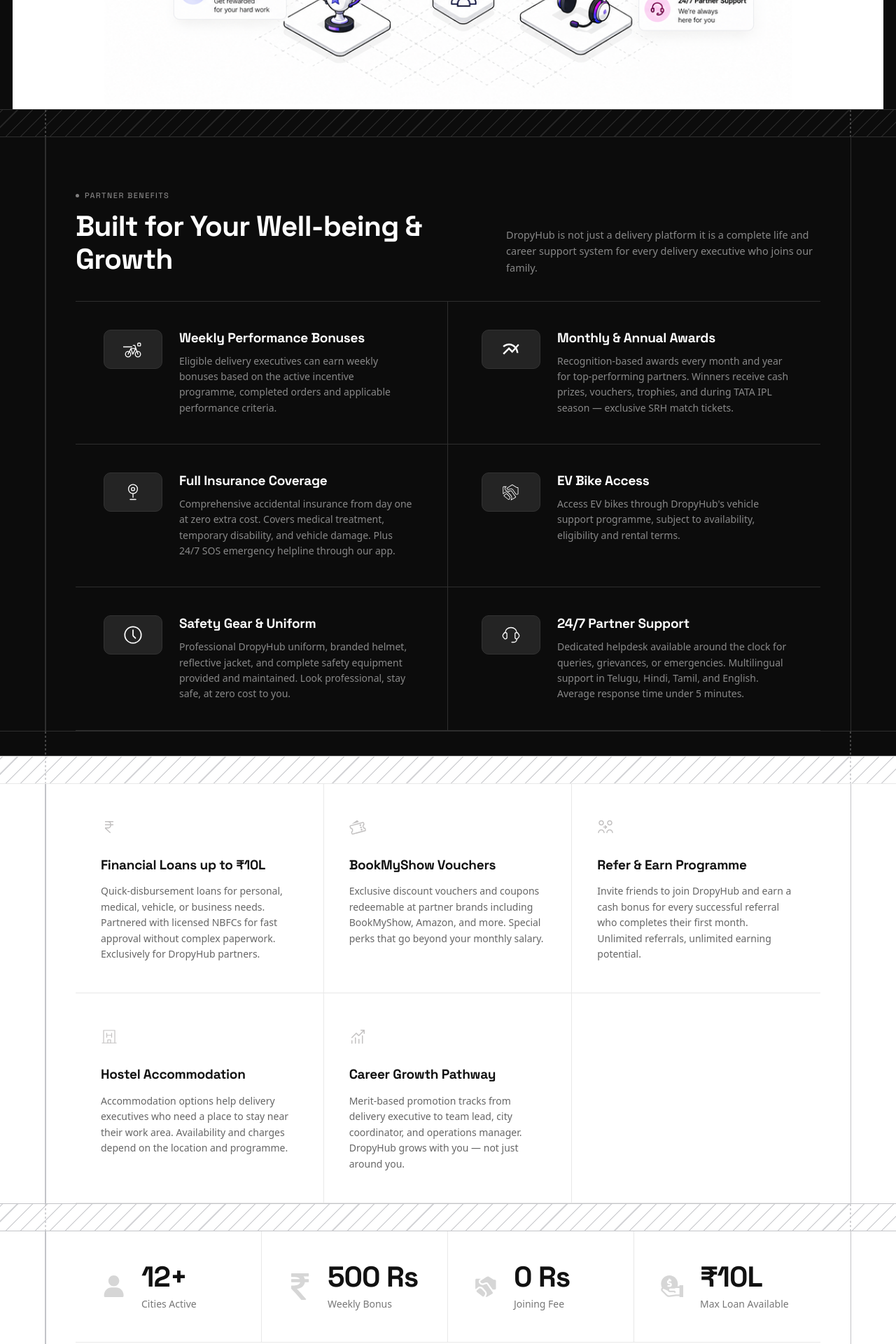
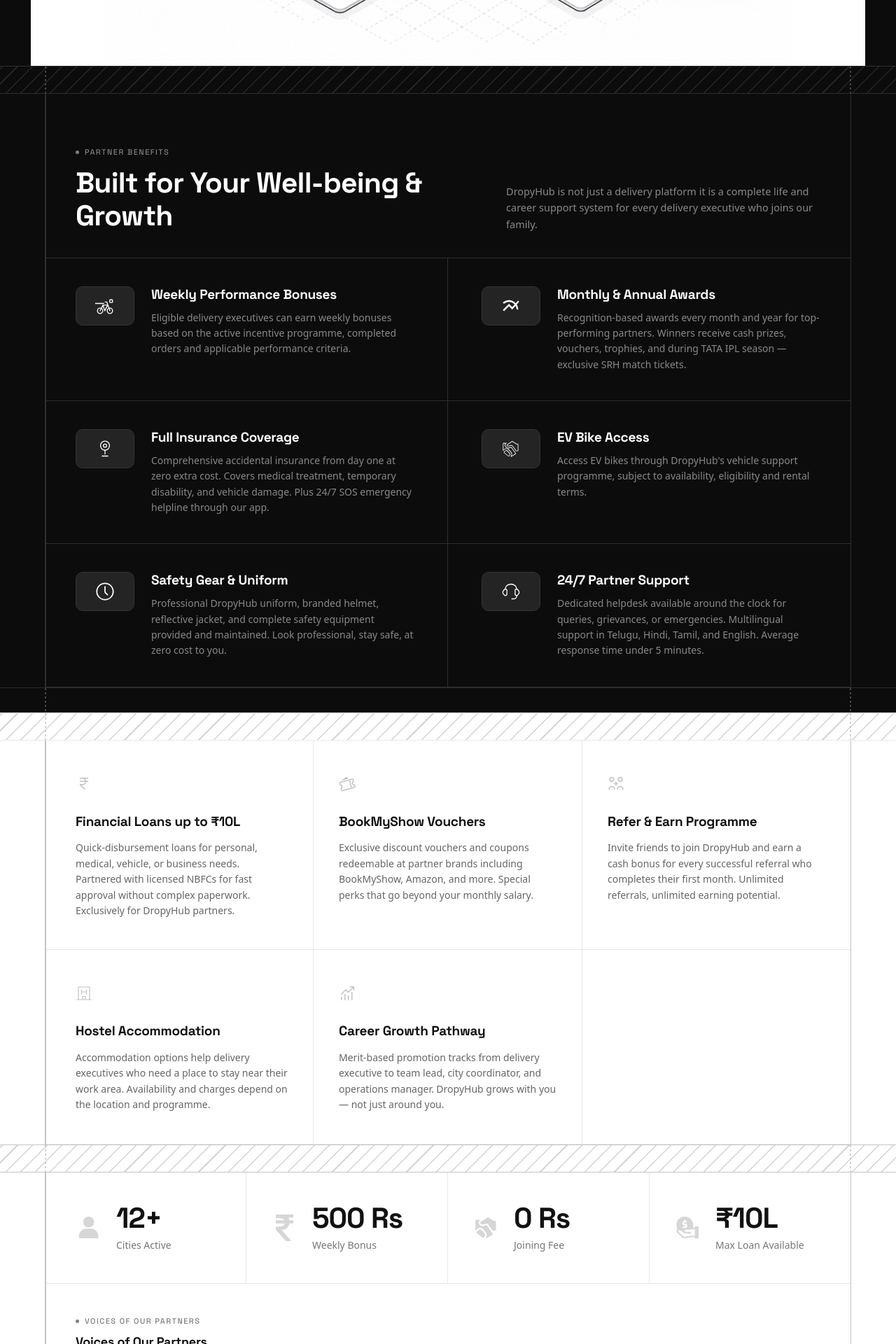
Before and after one commit to dropyhubtest/dropyhub, a Next.js app: page /benefits in a window 1280 px wide. Shown: the part 860-2780 px from the top of the page at 70% size. Built offline with nearby package versions, Linux system fonts and the light colour scheme; a web font is replaced by a local one.

Commit message:
Connect section dividing and grid lines to side rails, format benefits title to 2 lines, and decrease hero image width by 2%

```diff
--- a/src/components/benefits/BenefitsHero.module.css
+++ b/src/components/benefits/BenefitsHero.module.css
@@ -64,10 +64,10 @@
   text-align: left;
 }
 
-/* Hero Isometric Graphic Container: Increased width by 7% on both sides (+14% total) */
+/* Hero Isometric Graphic Container: Adjusted width (+5% on each side) */
 .imageBannerWrapper {
   position: relative;
-  width: calc(100% - 216px + 14vw);
+  width: calc(100% - 216px + 10vw);
   max-width: 100%;
   height: 670px;
   margin: 0 auto;
--- a/src/components/benefits/BenefitsHero.tsx
+++ b/src/components/benefits/BenefitsHero.tsx
@@ -18,9 +18,7 @@ export const BenefitsHero: React.FC = () => {
             <h1 className={styles.mainTitle}>
               More Benefits.
               <br />
-              More
-              <br />
-              Possibilities.
+              More Possibilities.
             </h1>
           </div>
           <div className={styles.descCol}>
--- a/src/components/benefits/BenefitsPartnerGrid.module.css
+++ b/src/components/benefits/BenefitsPartnerGrid.module.css
@@ -36,9 +36,9 @@
 
 .container {
   position: relative;
-  width: calc(100% - 216px);
-  margin-left: 108px;
-  margin-right: 108px;
+  width: calc(100% - 128px);
+  margin-left: 64px;
+  margin-right: 64px;
   padding: 68px 0 0 0;
   box-sizing: border-box;
   z-index: 2;
@@ -50,7 +50,7 @@
   justify-content: space-between;
   align-items: flex-end;
   gap: 48px;
-  padding: 0 0 36px 0;
+  padding: 0 44px 36px 44px;
   margin-bottom: 0;
   border-bottom: 1px solid #2e2e2e;
 }
@@ -125,13 +125,13 @@
 /* Left column has center dividing line and left padding */
 .cardItem:nth-child(odd) {
   border-right: 1px solid #2e2e2e;
-  padding: 40px 48px 40px 40px;
+  padding: 40px 48px 40px 44px;
 }
 
 /* Right column has no outer right border */
 .cardItem:nth-child(even) {
   border-right: none;
-  padding: 40px 40px 40px 48px;
+  padding: 40px 44px 40px 48px;
 }
 
 .cardItem:hover {
--- a/src/components/benefits/BenefitsPrograms.module.css
+++ b/src/components/benefits/BenefitsPrograms.module.css
@@ -35,9 +35,9 @@
 
 .container {
   position: relative;
-  width: calc(100% - 216px);
-  margin-left: 108px;
-  margin-right: 108px;
+  width: calc(100% - 128px);
+  margin-left: 64px;
+  margin-right: 64px;
   border-top: none;
   border-bottom: 1px solid #e8e8e8;
   box-sizing: border-box;
@@ -62,8 +62,13 @@
   transition: background-color 0.2s ease;
 }
 
+.cardItem:nth-child(3n + 1) {
+  padding-left: 44px;
+}
+
 .cardItem:nth-child(3n) {
   border-right: none;
+  padding-right: 44px;
 }
 
 .cardItem:nth-last-child(-n + 3) {
--- a/src/components/benefits/BenefitsStatsTestimonials.module.css
+++ b/src/components/benefits/BenefitsStatsTestimonials.module.css
@@ -35,9 +35,9 @@
 
 .container {
   position: relative;
-  width: calc(100% - 216px);
-  margin-left: 108px;
-  margin-right: 108px;
+  width: calc(100% - 128px);
+  margin-left: 64px;
+  margin-right: 64px;
   border-bottom: 1px solid #e8e8e8;
   box-sizing: border-box;
   z-index: 2;
@@ -62,8 +62,13 @@
   min-height: 130px;
 }
 
+.statBox:first-child {
+  padding-left: 44px;
+}
+
 .statBox:last-child {
   border-right: none;
+  padding-right: 44px;
 }
 
 .statIcon {
@@ -97,7 +102,7 @@
 
 /* Testimonials Header with dividing line touching rails */
 .testimonialsHeader {
-  padding: 38px 0 28px 0;
+  padding: 38px 44px 28px 44px;
   border-bottom: 1px solid #e8e8e8;
   box-sizing: border-box;
 }
@@ -135,7 +140,7 @@
 
 /* Testimonials Slider Area */
 .testimonialsArea {
-  padding: 50px 40px 58px 40px;
+  padding: 50px 44px 58px 44px;
   box-sizing: border-box;
 }
 
```
